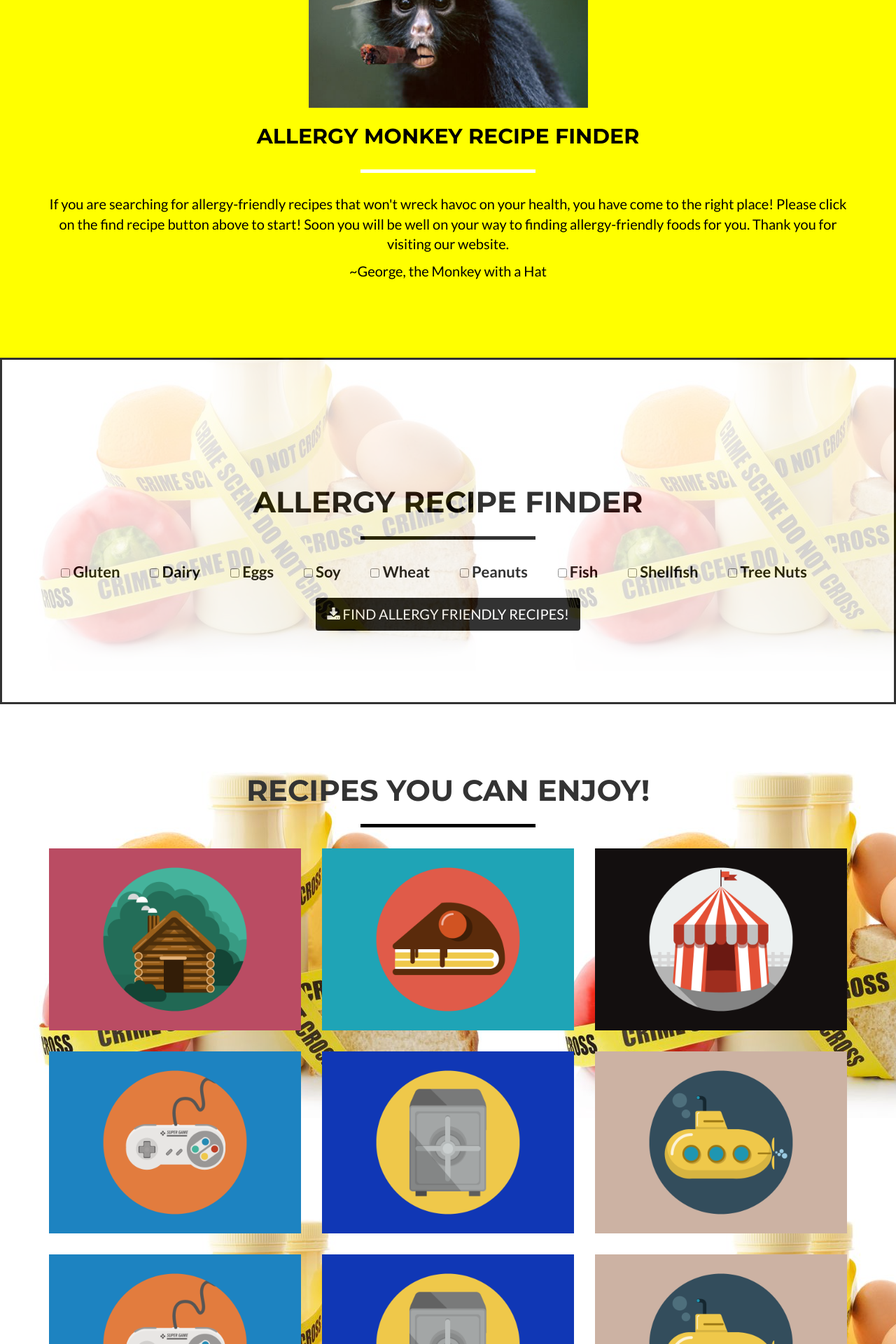
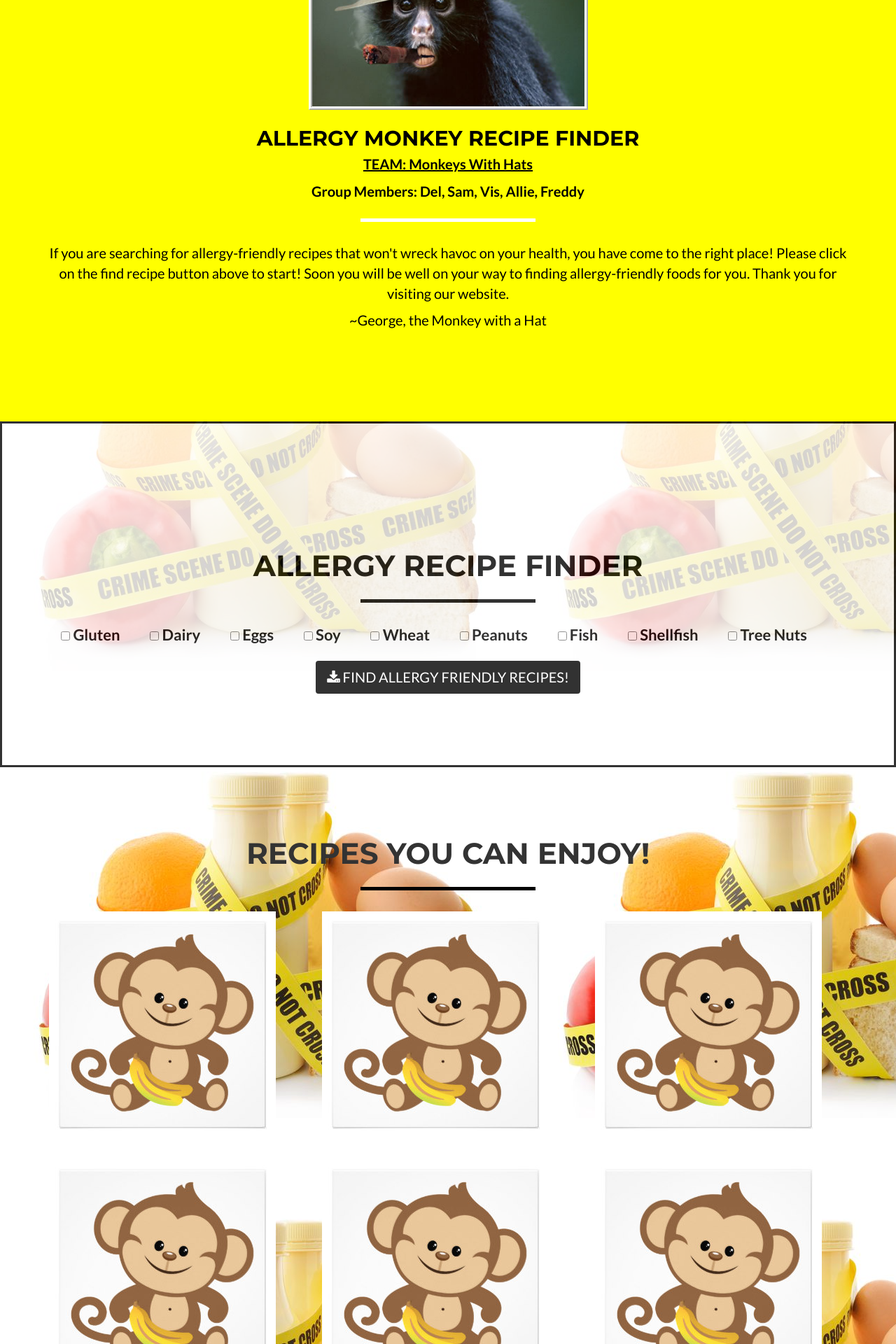
Before and after one commit to VisDPT/Project2, a PHP site: page /TEST.html in a window 1280 px wide. Shown: the part 320-2240 px from the top of the page at 70% size. Run offline with PHP 8.4, Linux system fonts and the light colour scheme; some libraries are stand-ins or nearby versions.

Commit message:
modal pics

```diff
--- a/views/startbootstrapTemplate/TEST.html
+++ b/views/startbootstrapTemplate/TEST.html
@@ -29,7 +29,6 @@
         <script src="https://oss.maxcdn.com/libs/html5shiv/3.7.0/html5shiv.js"></script>
         <script src="https://oss.maxcdn.com/libs/respond.js/1.4.2/respond.min.js"></script>
     <![endif]-->
-
 </head>
 
 <body id="page-top" class="index">
@@ -72,19 +71,18 @@
                     <img class="img-responsive" src="img/monkeyimage.png" id="monkeyImage" alt="">
                     <div class="intro-text">
                         <span class="name" id="title">Allergy Monkey Recipe Finder</span>
+                        <p style="font-weight:bold; text-decoration: underline"> TEAM: Monkeys With Hats</p>
+                        <p style="font-weight:bold;"> Group Members: Del, Sam, Vis, Allie, Freddy </p>
                         <hr class="star-light" style="color: black;">
                         <p> If you are searching for allergy-friendly recipes that won't wreck havoc on your health, you have come to the right place! Please click on the find recipe button above to start! Soon you will be well on your way to finding allergy-friendly
                             foods for you. Thank you for visiting our website. </p>
                         <p>~George, the Monkey with a Hat</p>
+                        <br>
                     </div>
                 </div>
             </div>
         </div>
     </header>
-
-
-
-
 
     <!--=============== RECIPE FINDER BOX ====================-->
     <section class="success" id="about" style="">
@@ -95,7 +93,6 @@
                     <hr class="star-primary">
                 </div>
             </div>
-
             <!--=========== CHECKBOXES======== -->
             <div class="col-lg-12 text-center">
                 <label class="form-checkbox-inline">
@@ -107,18 +104,15 @@
                 <label class="form-checkbox-inline">
                             <input class="form-check-input" type="checkbox" value="eggs" id="eggs"> Eggs
                         </label>
-
                 <label class="form-checkbox-inline">
                             <input class="form-check-input" type="checkbox" value="soy" id="soy"> Soy
                         </label>
                 <label class="form-checkbox-inline">
                             <input class="form-check-input" type="checkbox" value="wheat" id="wheat"> Wheat
                         </label>
-
                 <label class="form-checkbox-inline">
                             <input class="form-check-input" type="checkbox" value="peanuts" id="peanuts"> Peanuts
                             </label>
-
                 <label class="form-checkbox-inline">
                             <input class="form-check-input" type="checkbox" value="fish" id="fish"> Fish
                         </label>
@@ -140,18 +134,14 @@
                             </div>
                         </div>
                     </div> -->
-
-
+                    <!-- BUTTON -->
                     <div class="col-lg-8 col-lg-offset-2 text-center">
                         <a href="#portfolio" class="btn btn-lg btn-outline" id="find">
                             <i class="fa fa-download"></i> FIND ALLERGY FRIENDLY RECIPES!
                         </a>
-
                     </div>
-
                 </div>
     </section>
-
 
     <!--================= Portfolio Grid Section================ -->
     <section id="portfolio">
@@ -170,7 +160,7 @@
                                 <i class="fa fa-search-plus fa-3x"></i>
                             </div>
                         </div>
-                        <img src="img/portfolio/cabin.png" class="img-responsive" alt="">
+                        <img src="img/modalMonkey.jpg" class="img-responsive" alt="">
                     </a>
                 </div>
                 <div class="col-sm-4 portfolio-item">
@@ -180,7 +170,7 @@
                                 <i class="fa fa-search-plus fa-3x"></i>
                             </div>
                         </div>
-                        <img src="img/portfolio/cake.png" class="img-responsive" alt="">
+                        <img src="img/modalMonkey.jpg" class="img-responsive" alt="">
                     </a>
                 </div>
                 <div class="col-sm-4 portfolio-item">
@@ -190,7 +180,7 @@
                                 <i class="fa fa-search-plus fa-3x"></i>
                             </div>
                         </div>
-                        <img src="img/portfolio/circus.png" class="img-responsive" alt="">
+                        <img src="img/modalMonkey.jpg" class="img-responsive" alt="">
                     </a>
                 </div>
                 <div class="col-sm-4 portfolio-item">
@@ -200,7 +190,7 @@
                                 <i class="fa fa-search-plus fa-3x"></i>
                             </div>
                         </div>
-                        <img src="img/portfolio/game.png" class="img-responsive" alt="">
+                        <img src="img/modalMonkey.jpg" class="img-responsive" alt="">
                     </a>
                 </div>
                 <div class="col-sm-4 portfolio-item">
@@ -210,7 +200,7 @@
                                 <i class="fa fa-search-plus fa-3x"></i>
                             </div>
                         </div>
-                        <img src="img/portfolio/safe.png" class="img-responsive" alt="">
+                        <img src="img/modalMonkey.jpg" class="img-responsive" alt="">
                     </a>
                 </div>
                 <div class="col-sm-4 portfolio-item">
@@ -220,7 +210,7 @@
                                 <i class="fa fa-search-plus fa-3x"></i>
                             </div>
                         </div>
-                        <img src="img/portfolio/submarine.png" class="img-responsive" alt="">
+                        <img src="img/modalMonkey.jpg" class="img-responsive" alt="">
                     </a>
                 </div>
                 <div class="col-sm-4 portfolio-item">
@@ -230,7 +220,7 @@
                                 <i class="fa fa-search-plus fa-3x"></i>
                             </div>
                         </div>
-                        <img src="img/portfolio/game.png" class="img-responsive" alt="">
+                        <img src="img/modalMonkey.jpg" class="img-responsive" alt="">
                     </a>
                 </div>
                 <div class="col-sm-4 portfolio-item">
@@ -240,7 +230,7 @@
                                 <i class="fa fa-search-plus fa-3x"></i>
                             </div>
                         </div>
-                        <img src="img/portfolio/safe.png" class="img-responsive" alt="">
+                        <img src="img/modalMonkey.jpg" class="img-responsive" alt="">
                     </a>
                 </div>
                 <div class="col-sm-4 portfolio-item">
@@ -250,7 +240,7 @@
                                 <i class="fa fa-search-plus fa-3x"></i>
                             </div>
                         </div>
-                        <img src="img/portfolio/submarine.png" class="img-responsive" alt="">
+                        <img src="img/modalMonkey.jpg" class="img-responsive" alt="">
                     </a>
                 </div>
             </div>
--- a/views/startbootstrapTemplate/css/ourEdits.css
+++ b/views/startbootstrapTemplate/css/ourEdits.css
@@ -3,6 +3,7 @@
 #monkeyImage {
     height: 30%;
     width: 35%;
+    border: 5px white ridge;
 }
 
 #homeHeader {
```
Also changed, not shown: views/startbootstrapTemplate/img/modalMonkey.jpg (added).
